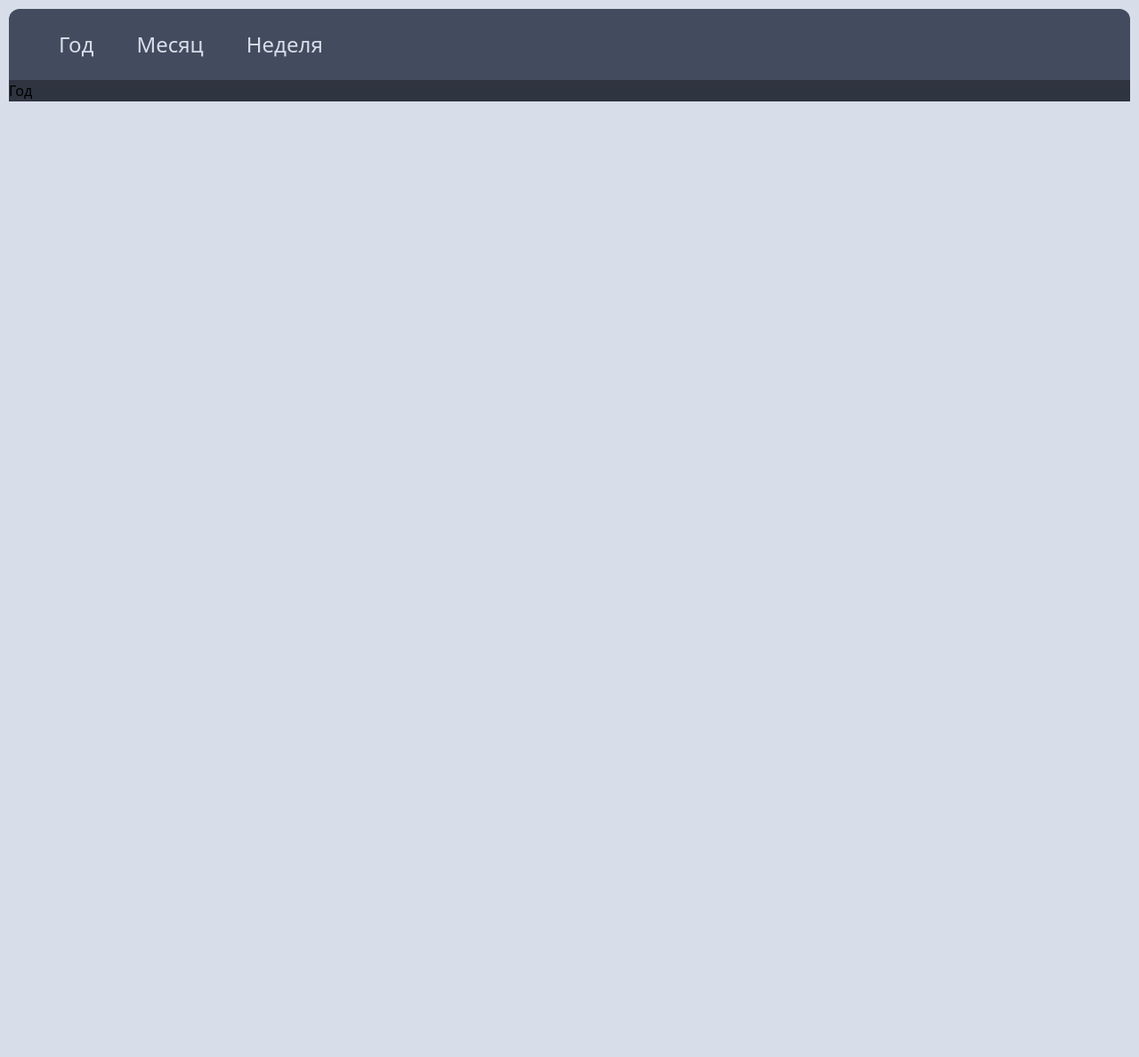
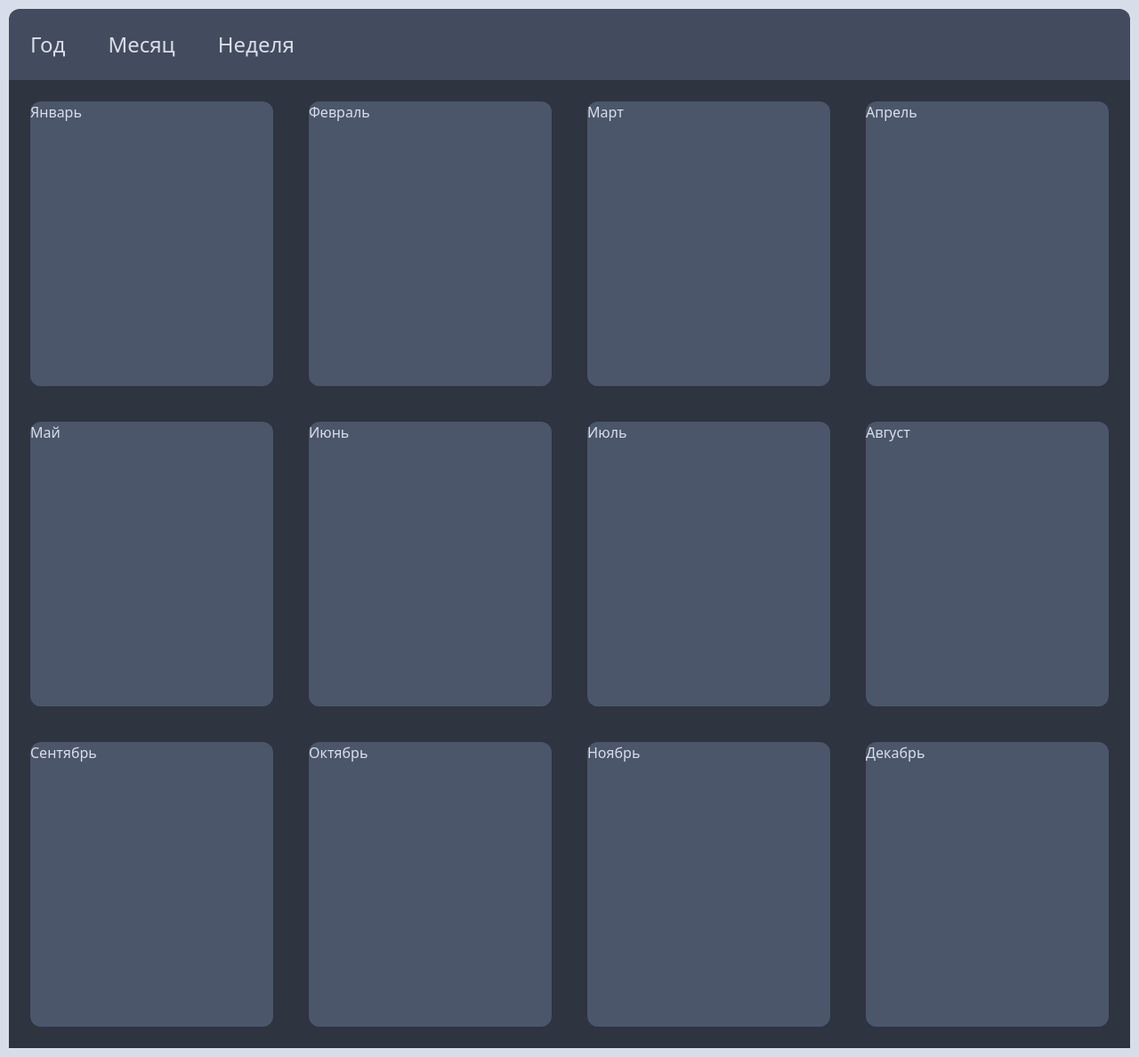
Before and after one commit to DmitriyKonnov/ShiftCalendar, a React (Create React App) app: page / in a window 1280 px wide. Shown: the whole page at 89% size. Before the commit the page ends 800 px from the top, so only its background shows below. Built offline with nearby package versions, Linux system fonts and the light colour scheme; the HTML template or start-up script is replaced by a standard one.

Commit message:
вёрстка блока Year

```diff
--- a/src/Components/Header/Header.jsx
+++ b/src/Components/Header/Header.jsx
@@ -4,7 +4,7 @@ import { Link } from 'react-router-dom';
 export default function Header() {
   return (
     <div className="container mx-auto bg-main text-font p-6 text-2xl rounded-t-xl">
-      <ul className="flex gap-12 ml-8">
+      <ul className="flex gap-12">
         <li>
           <Link to="/">Год</Link>
         </li>
--- /dev/null
+++ b/src/Components/Month/Month.jsx
@@ -0,0 +1,5 @@
+import React from 'react';
+
+export default function Month({ title }) {
+  return <div className="w-full h-80 bg-elemnt rounded-xl">{title}</div>;
+}
--- a/src/Pages/Year/Year.jsx
+++ b/src/Pages/Year/Year.jsx
@@ -1,5 +1,28 @@
 import React from 'react';
+import Month from '../../Components/Month/Month';
+
+const months = [
+  'Январь',
+  'Февраль',
+  'Март',
+  'Апрель',
+  'Май',
+  'Июнь',
+  'Июль',
+  'Август',
+  'Сентябрь',
+  'Октябрь',
+  'Ноябрь',
+  'Декабрь',
+];
+const listMonths = months.map((month, index) => {
+  return <Month key={index} title={month} />;
+});
 
 export default function Year() {
-  return <div className="container mx-auto bg-theme">Год</div>;
+  return (
+    <div className="container mx-auto bg-theme p-6 grid grid-cols-4 justify-items-center gap-10">
+      {listMonths}
+    </div>
+  );
 }
--- a/src/index.css
+++ b/src/index.css
@@ -6,6 +6,7 @@
   html {
     font-family: 'Nunito', system-ui, sans-serif;
     background-color: #d8dee9;
+    color: #d8dee9;
     padding: 10px;
   }
 }
--- a/tailwind.config.js
+++ b/tailwind.config.js
@@ -4,6 +4,7 @@ module.exports = {
   theme: {
     extend: {
       colors: {
+        elemnt: '#4C566A',
         main: '#434C5E',
         theme: '#2E3440',
         font: '#D8DEE9',
```
